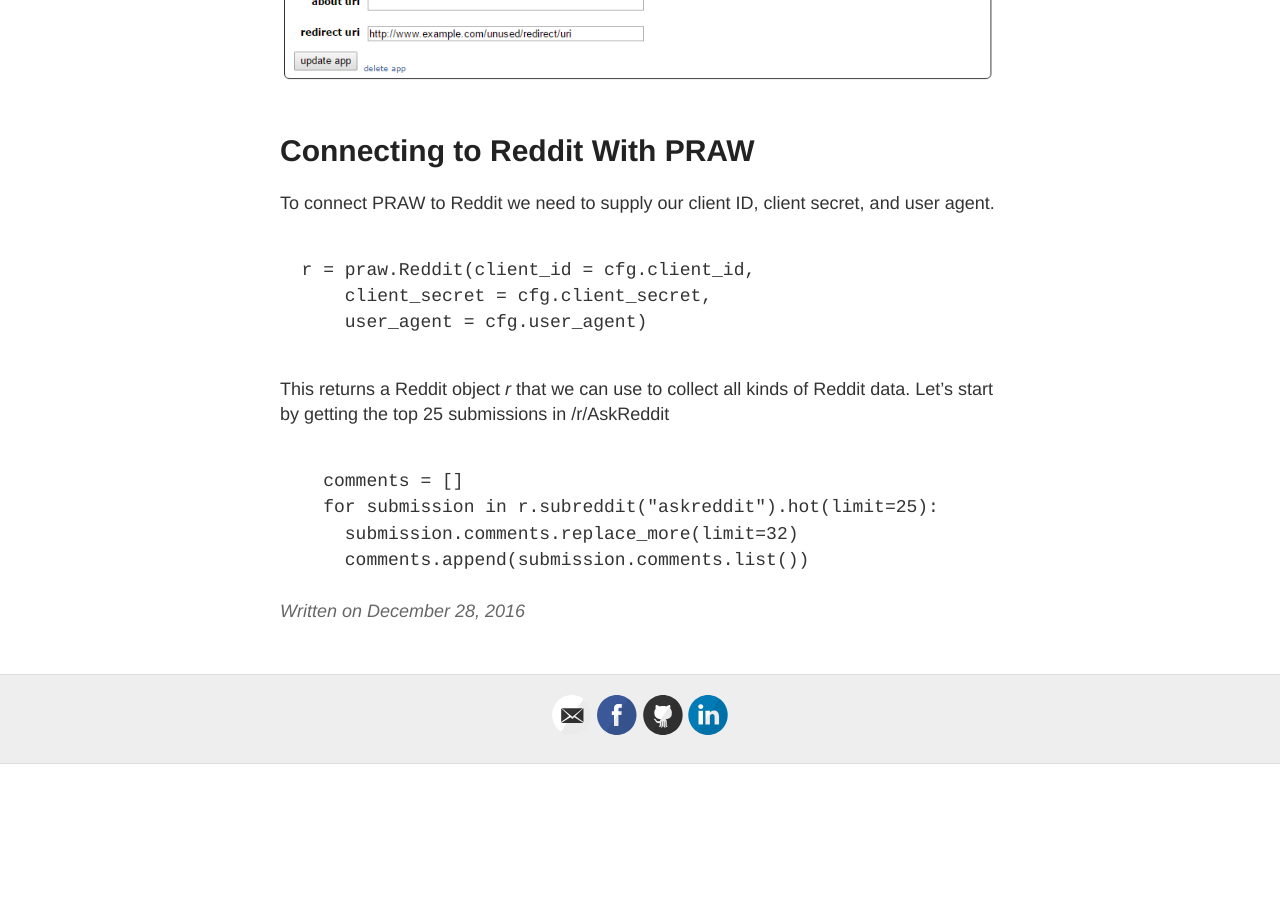
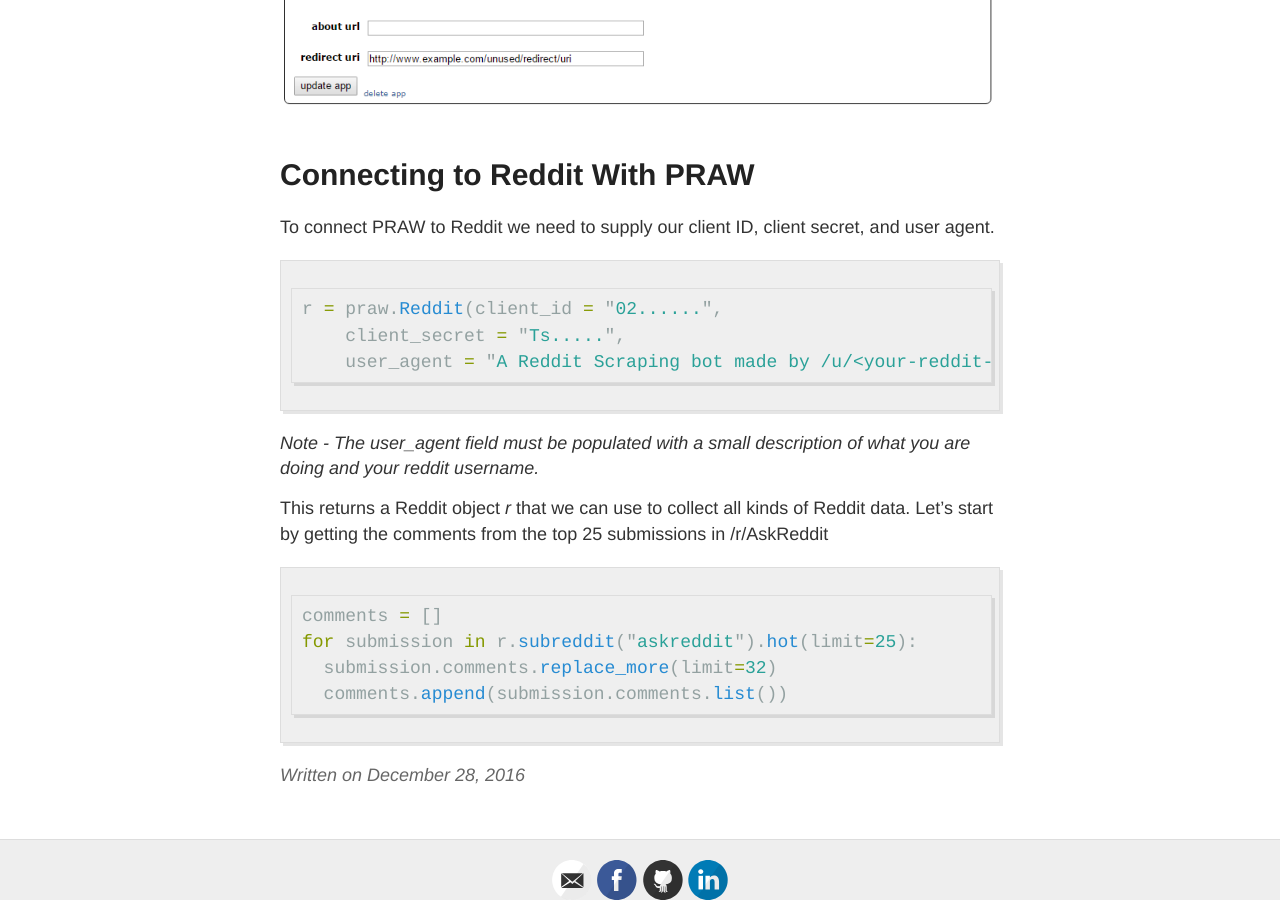
Before and after one commit to atomar94/Reddit_Bot, a Jekyll site: the page built from docs/_posts/2016-12-28-playing-with-reddit-using-python-praw-and-pandas.md, in a window 1280 px wide and 900 px high, scrolled down 1276 px. Built offline with Jekyll 4.4.1, drawn with Linux system fonts in a browser that asks for light colours; before the commit the page ends 2040 px from its top, so only the background shows below that; some of the changed text lies outside the part shown.

Commit message:
Added syntac highlighting

````diff
--- a/docs/_posts/2016-12-28-playing-with-reddit-using-python-praw-and-pandas.md
+++ b/docs/_posts/2016-12-28-playing-with-reddit-using-python-praw-and-pandas.md
@@ -15,11 +15,9 @@
 
 To grab Reddit comments I am using PRAW, which I linked above. To download the PRAW package for Anaconda open the Anaconda Prompt and run
 
-<pre>
-  <code class="shell">
-    pip install PRAW
-  </code>
-</pre>
+```shell
+pip install PRAW
+```
 
 ## Registering Your Reddit Bot
 
@@ -36,21 +34,19 @@
 
 To connect PRAW to Reddit we need to supply our client ID, client secret, and user agent.
 
-<pre>
-  <code class="python">
-  r = praw.Reddit(client_id = cfg.client_id,
-      client_secret = cfg.client_secret,
-      user_agent = cfg.user_agent)
-  </code>
-</pre>
+```python
+r = praw.Reddit(client_id = "02......",
+    client_secret = "Ts.....",
+    user_agent = "A Reddit Scraping bot made by /u/<your-reddit-username>")
+```
 
-This returns a Reddit object *r* that we can use to collect all kinds of Reddit data. Let's start by getting the top 25 submissions in /r/AskReddit
+*Note - The user_agent field must be populated with a small description of what you are doing and your reddit username.*
 
-<pre>
-  <code class="python">
-    comments = []
-    for submission in r.subreddit("askreddit").hot(limit=25):
-      submission.comments.replace_more(limit=32)
-      comments.append(submission.comments.list())
-  </code>
-</pre>
+This returns a Reddit object *r* that we can use to collect all kinds of Reddit data. Let's start by getting the comments from the top 25 submissions in /r/AskReddit
+
+```python
+comments = []
+for submission in r.subreddit("askreddit").hot(limit=25):
+  submission.comments.replace_more(limit=32)
+  comments.append(submission.comments.list())
+```
````
